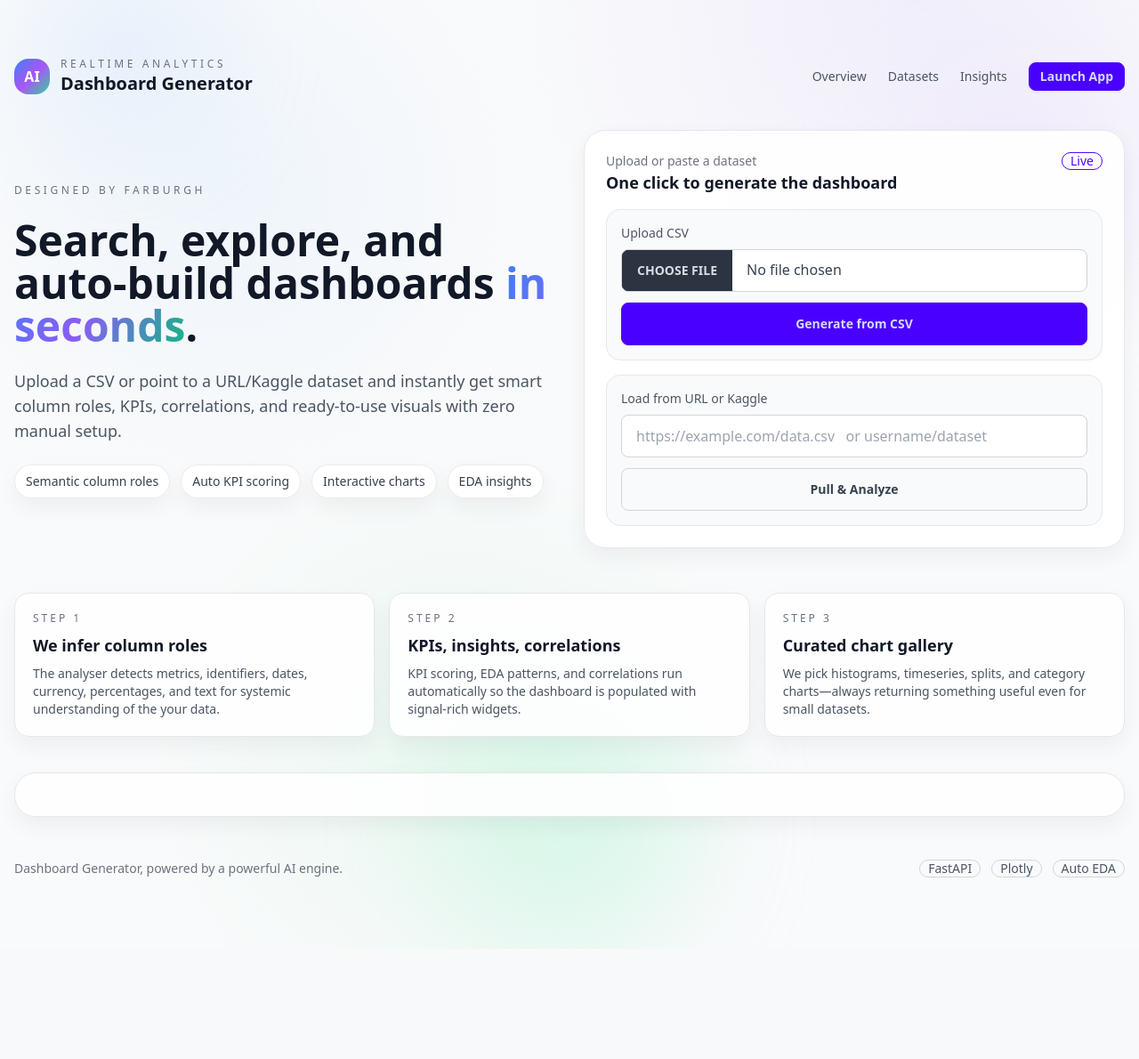
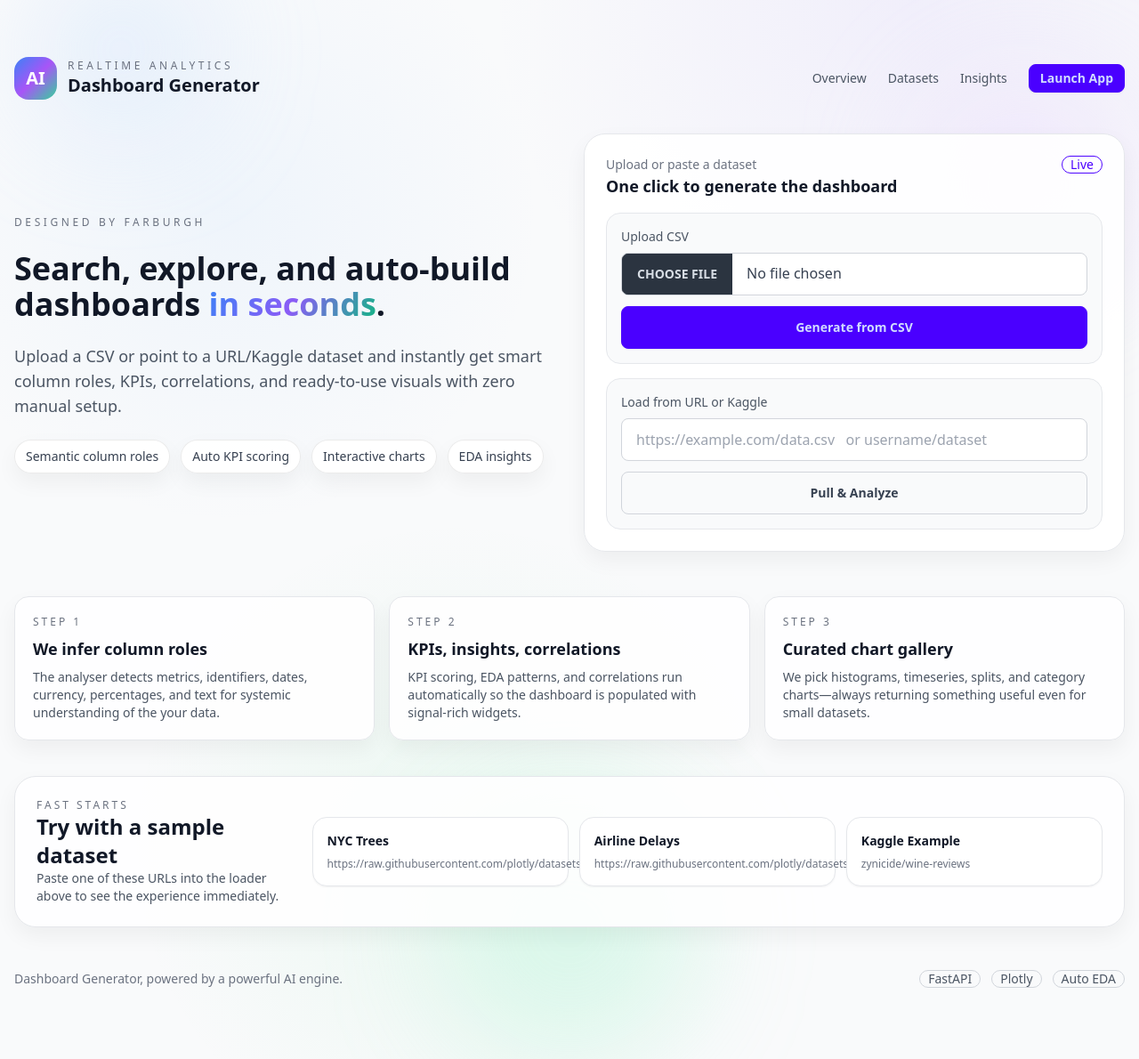
Before and after one commit to farhaanqazi/AI-Powered-Dashboards, a FastAPI app: page / in a window 1280 px wide. Shown: the whole page at 89% size. Before the commit the page ends 1066 px from the top, so only its background shows below. Run offline with FastAPI, Linux system fonts and the light colour scheme; some libraries are stand-ins or nearby versions.

Commit message:
Basic changes in main page

```diff
--- a/templates/index.html
+++ b/templates/index.html
@@ -44,7 +44,8 @@
         <div class="container mx-auto px-4 py-10 md:py-16 relative">
             <header class="flex items-center justify-between mb-10">
                 <div class="flex items-center space-x-3">
-                    <div class="h-10 w-10 rounded-2xl bg-gradient-to-br from-blue-500 via-purple-500 to-emerald-400 grid place-items-center text-white font-bold">AI</div>
+                    <!-- Made logo bigger -->
+                    <div class="h-12 w-12 rounded-2xl bg-gradient-to-br from-blue-500 via-purple-500 to-emerald-400 grid place-items-center text-white text-xl font-bold">AI</div>
                     <div>
                         <p class="text-xs uppercase tracking-[0.3em] text-gray-500">Realtime Analytics</p>
                         <h1 class="text-xl font-semibold text-gray-900">Dashboard Generator</h1>
@@ -61,7 +62,8 @@
             <div class="grid lg:grid-cols-2 gap-8 items-center mb-12">
                 <div class="space-y-6">
                     <p class="text-xs uppercase tracking-[0.3em] text-gray-500">DESIGNED BY FARBURGH</p>
-                    <h2 class="text-4xl md:text-5xl font-bold leading-tight text-gray-900">Search, explore, and auto-build dashboards <span class="gradient-text">in seconds</span>.</h2>
+                    <!-- Made headline text smaller -->
+                    <h2 class="text-3xl md:text-4xl font-bold leading-tight text-gray-900">Search, explore, and auto-build dashboards <span class="gradient-text">in seconds</span>.</h2>
                     <p class="text-lg text-gray-600 max-w-2xl">Upload a CSV or point to a URL/Kaggle dataset and instantly get smart column roles, KPIs, correlations, and ready-to-use visuals with zero manual setup.</p>
                     <div class="flex flex-wrap gap-3 text-sm text-gray-600">
                         <span class="px-3 py-2 rounded-full light-card text-gray-700">Semantic column roles</span>
@@ -144,7 +146,31 @@
 
             <div class="light-card rounded-3xl p-6 border border-gray-200 mb-12">
                 <div class="flex flex-col lg:flex-row lg:items-center lg:justify-between gap-4">
-
+                    <div>
+                        <p class="text-xs uppercase tracking-[0.25em] text-gray-500">Fast starts</p>
+                        <h3 class="text-2xl text-gray-900 font-semibold">Try with a sample dataset</h3>
+                        <p class="text-gray-600 text-sm">Paste one of these URLs into the loader above to see the experience immediately.</p>
+                    </div>
+                    <div class="grid sm:grid-cols-3 gap-3 w-full lg:w-auto">
+                        <div class="card light-card border border-gray-200 bg-white shadow-sm">
+                            <div class="card-body p-4">
+                                <p class="text-sm text-gray-900 font-semibold">NYC Trees</p>
+                                <p class="text-xs text-gray-500">https://raw.githubusercontent.com/plotly/datasets/master/2014_usa_states.csv</p>
+                            </div>
+                        </div>
+                        <div class="card light-card border border-gray-200 bg-white shadow-sm">
+                            <div class="card-body p-4">
+                                <p class="text-sm text-gray-900 font-semibold">Airline Delays</p>
+                                <p class="text-xs text-gray-500">https://raw.githubusercontent.com/plotly/datasets/master/2015_06_30_precipitation.csv</p>
+                            </div>
+                        </div>
+                        <div class="card light-card border border-gray-200 bg-white shadow-sm">
+                            <div class="card-body p-4">
+                                <p class="text-sm text-gray-900 font-semibold">Kaggle Example</p>
+                                <p class="text-xs text-gray-500">zynicide/wine-reviews</p>
+                            </div>
+                        </div>
+                    </div>
                 </div>
             </div>
 
```
